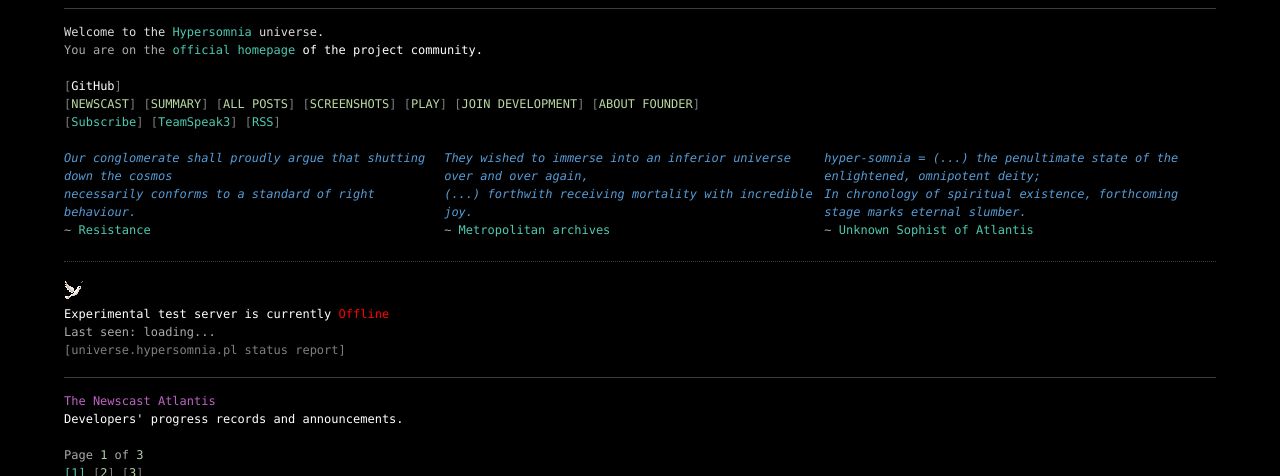
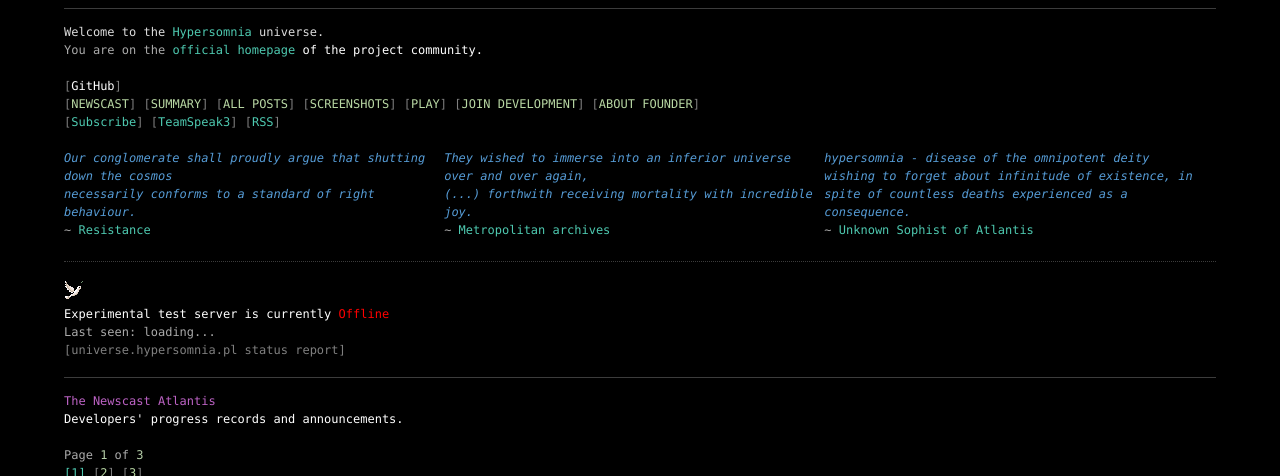
Before and after one commit to TeamHypersomnia/TeamHypersomnia.github.io, a Jekyll site: the page built from index.html, in a window 1280 px wide and 900 px high, cut to the strip 0-476 px from the top of the window. Built offline with Jekyll 4.4.1, drawn with Linux system fonts in a browser that asks for light colours; the list of posts is cut into pages by our own code; grey boxes are pictures that could not be loaded.

Commit message:
better quote

```diff
--- a/_includes/header.html
+++ b/_includes/header.html
@@ -31,7 +31,7 @@
 
 <div class="col"><span class="vsstring" style="font-style:italic">They wished to immerse into an inferior universe over and over again,<br/>(...) forthwith receiving mortality with incredible joy.</span><br/> ~<span class="vstype"> Metropolitan archives</span></div>
 
-<div class="col"><span class="vsstring" style="font-style:italic">hyper-somnia = (...) the penultimate state of the enlightened, omnipotent deity;<br/>In chronology of spiritual existence, forthcoming stage marks eternal slumber.</span><br/> ~<span class="vstype"> Unknown Sophist of Atlantis</span></div>
+<div class="col"><span class="vsstring" style="font-style:italic">hypersomnia - disease of the omnipotent deity wishing to forget about infinitude of existence, in spite of countless deaths experienced as a consequence. </span><br/> ~<span class="vstype"> Unknown Sophist of Atlantis</span></div>
 
 </div>
 
```
